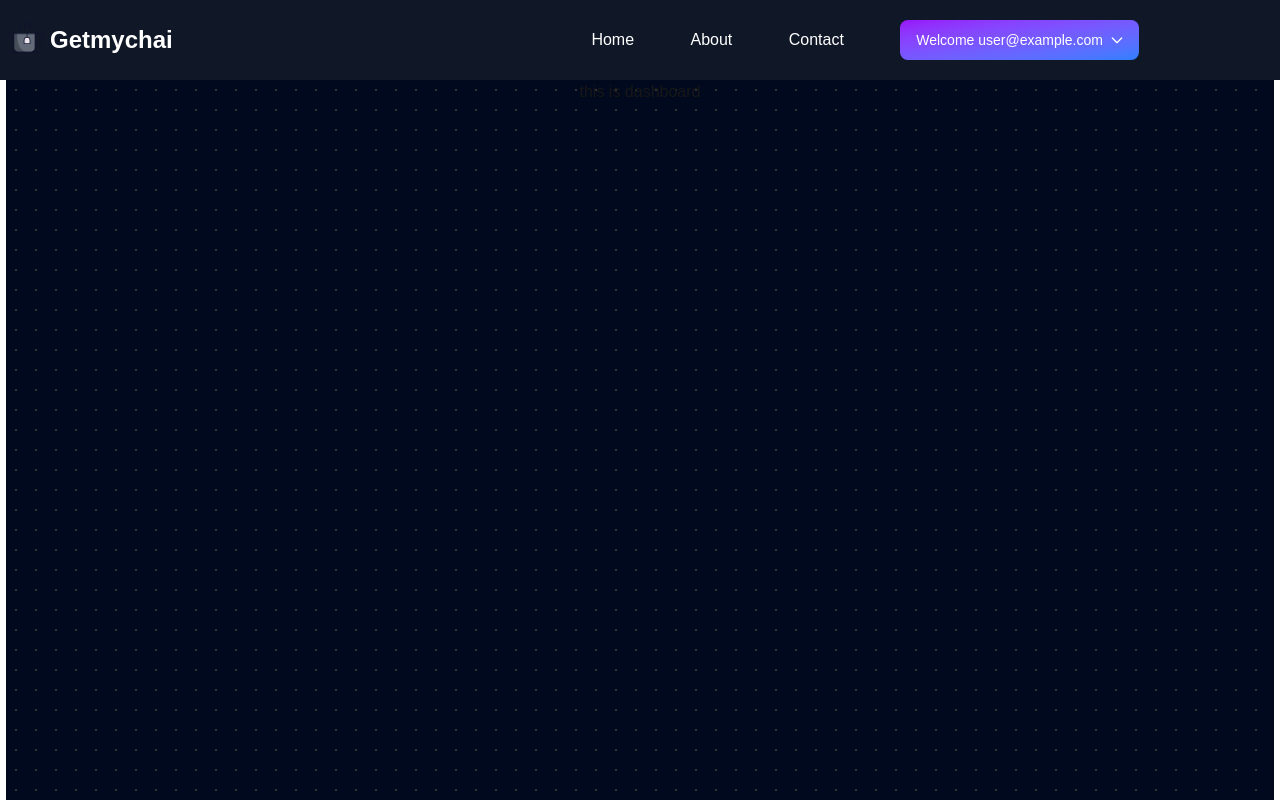
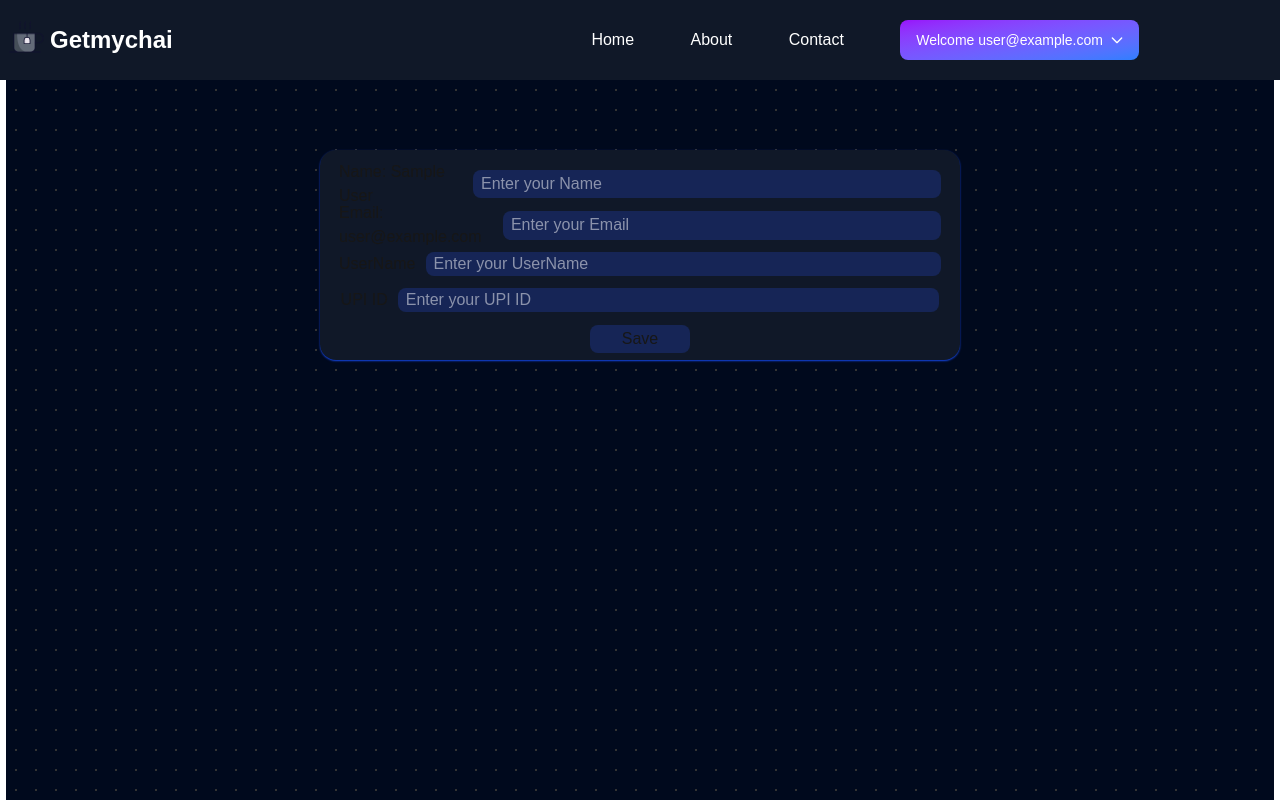
Before and after one commit to Shashikantgiri-web/Getmychap---fund-raising-website, a Next.js app in the folder main-code/: page /dashboard in a window 1280 px wide. Shown: the top 800 px of the page. Built offline with nearby package versions, Linux system fonts and the light colour scheme; no server answers; sample sign-in values are in the browser's storage.

Commit message:
Update page.js

```diff
--- a/main-code/app/dashboard/page.js
+++ b/main-code/app/dashboard/page.js
@@ -12,7 +12,29 @@ const dashboard = () => {
       }
   return (
     <>
-     <div>this is dashboard</div>
+     <div className='w-screen h-87.5 flex justify-center items-center relative'>
+      <div className='w-[50%] h-[60%] flex flex-col justify-start items-center p-4 bg-gray-900 rounded-2xl shadow-xs shadow-blue-700 gap-1.5'>
+        <div className='w-[99%] h-[20%] flex flex-row justify-center items-center gap-2.5'>
+          <p>Name: {session?.user?.name}</p>
+          <input type="text" name="name" id="" placeholder='Enter your Name' className='w-[90%] h-[80%] flex justify-start items-center p-1.5 pl-2 rounded-lg bg-blue-950 hover:ring-1 hover:ring-blue-700 text-white'/>
+        </div>
+        <div className='w-[99%] h-[20%] flex flex-row justify-center items-center gap-2.5'>
+          <p>Email: {session?.user?.email}</p>
+          <input type="text" name="email" id="" placeholder='Enter your Email' className='w-[90%] h-[80%] flex justify-start items-center p-1.5 pl-2 rounded-lg bg-blue-950 hover:ring-1 hover:ring-blue-700 text-white'/>
+        </div>
+        <div className='w-[99%] h-[20%] flex flex-row justify-center items-center gap-2.5'>
+          <p>UserName</p>
+          <input type="text" name="userName" id="" placeholder='Enter your UserName' className='w-[90%] h-[80%] flex justify-start items-center p-1.5 pl-2 rounded-lg bg-blue-950 hover:ring-1 hover:ring-blue-700 text-white'/>
+        </div>
+        <div className='w-[99%] h-[20%] flex flex-row justify-center items-center gap-2.5'>
+          <p>UPI ID</p>
+          <input type="text" name="upiId" id="" placeholder='Enter your UPI ID' className='w-[90%] h-[80%] flex justify-start items-center p-1.5 pl-2 rounded-lg bg-blue-950 hover:ring-1 hover:ring-blue-700 text-white'/>
+        </div>
+        <div className='w-[99%] h-[20%] flex flex-row justify-center items-center gap-2.5'>
+          <button type="submit" className='w-25 h-[80%] flex flex-row justify-center items-center p-1.5 bg-blue-950 rounded-lg '>Save</button>
+        </div>
+      </div>
+     </div>
     </>
   )
 }
```
